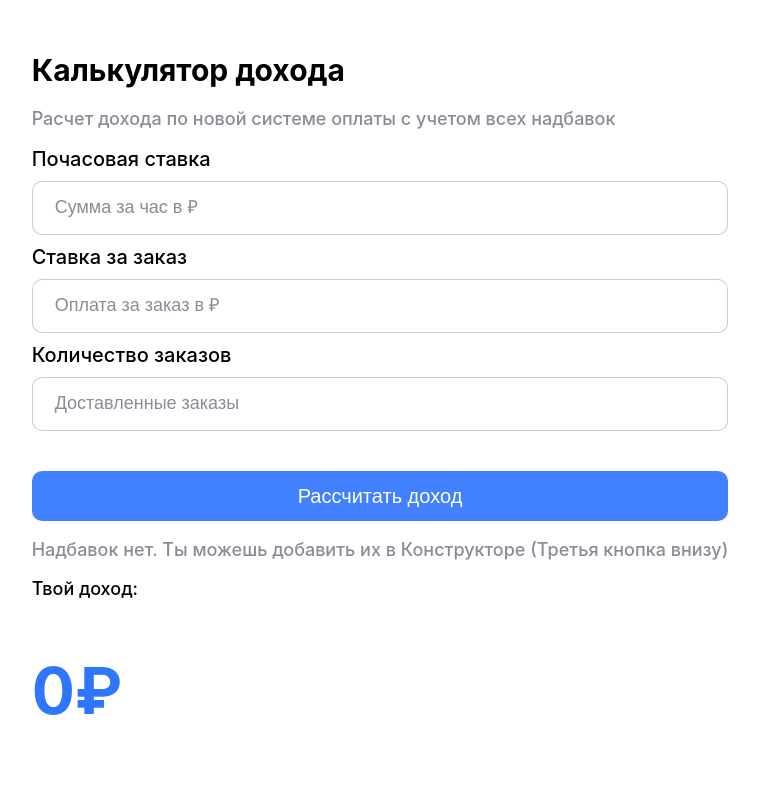
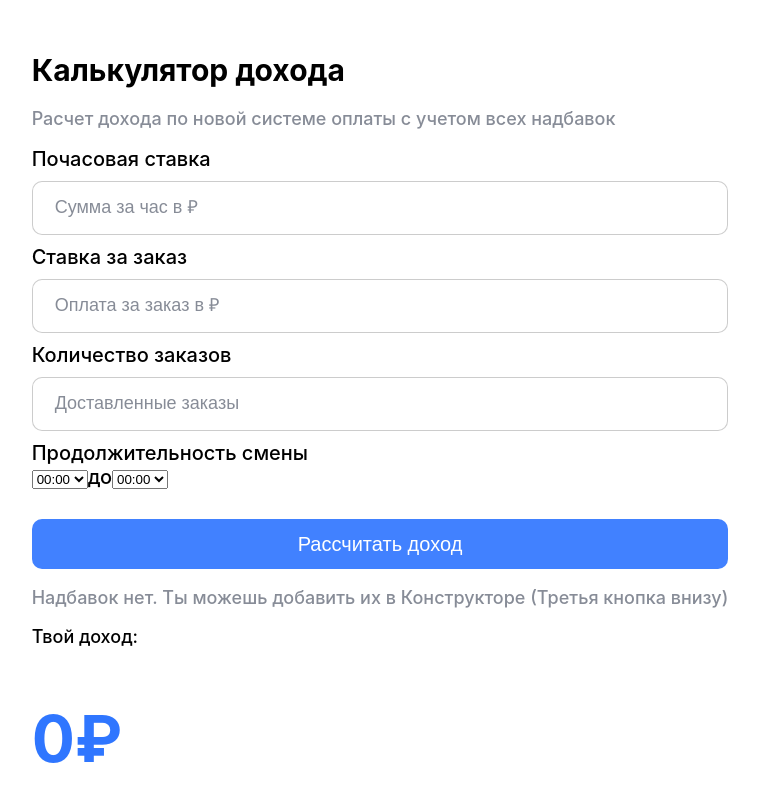
Before and after one commit to JozzyBRNSN/income-calculator-app, a React (Vite) app: page / in a window 1280 px wide. Shown: the top 802 px of the page, without its empty margins (260-1019 px from the left). Built offline with nearby package versions, Linux system fonts and the light colour scheme.

Commit message:
created a function to optimize timing

```diff
--- a/src/components/Form/index.tsx
+++ b/src/components/Form/index.tsx
@@ -1,5 +1,6 @@
 import { useState } from 'react'
 import styles from './index.module.scss'
+import TimeSelect from '../TimeSelect'
 
 const DEFAULT_STATE_FORM = {
 	hourlyRate: '',
@@ -85,54 +86,7 @@ export default function Form() {
 						placeholder='Доставленные заказы'
 					/>
 				</label>
-				{/* <label className={styles.label}>
-				Продолжительность смены
-				<div className={styles.select}>
-					<select className={styles.text}>
-						<option value='1'>07:00</option>
-						<option value='2'>08:00</option>
-						<option value='3'>09:00</option>
-						<option value='4'>10:00</option>
-						<option value='5'>11:00</option>
-						<option value='6'>12:00</option>
-						<option value='7'>13:00</option>
-						<option value='8'>14:00</option>
-						<option value='9'>15:00</option>
-						<option value='10'>16:00</option>
-						<option value='11'>17:00</option>
-						<option value='12'>18:00</option>
-						<option value='13'>19:00</option>
-						<option value='14'>20:00</option>
-						<option value='15'>21:00</option>
-						<option value='16'>22:00</option>
-						<option value='17'>23:00</option>
-						<option value='18'>00:00</option>
-						<option value='19'>01:00</option>
-					</select>
-					до
-					<select className={styles.text}>
-						<option value='1'>07:00</option>
-						<option value='2'>08:00</option>
-						<option value='3'>09:00</option>
-						<option value='4'>10:00</option>
-						<option value='5'>11:00</option>
-						<option value='6'>12:00</option>
-						<option value='7'>13:00</option>
-						<option value='8'>14:00</option>
-						<option value='9'>15:00</option>
-						<option value='10'>16:00</option>
-						<option value='11'>17:00</option>
-						<option value='12'>18:00</option>
-						<option value='13'>19:00</option>
-						<option value='14'>20:00</option>
-						<option value='15'>21:00</option>
-						<option value='16'>22:00</option>
-						<option value='17'>23:00</option>
-						<option value='18'>00:00</option>
-						<option value='19'>01:00</option>
-					</select>
-				</div>
-			</label> */}
+				<TimeSelect />
 				<button
 					onClick={getTotalIncome}
 					type='submit'
--- /dev/null
+++ b/src/components/TimeSelect/index.tsx
@@ -0,0 +1,23 @@
+import styles from './index.module.scss'
+
+export default function TimeSelect() {
+	const timeOptions = Array.from({ length: 24 }, (_, i) => {
+		const hours = String(i < 10 ? `0${i}` : i)
+		return (
+			<option key={i} value={i + 1}>
+				{hours}:00
+			</option>
+		)
+  })
+
+  return (
+		<label className={styles.label}>
+			Продолжительность смены
+			<div className={styles.select}>
+				<select className={styles.text}>{timeOptions}</select>
+				до
+				<select className={styles.text}>{timeOptions}</select>
+			</div>
+		</label>
+	)
+}
```
Also changed, not shown: src/components/TimeSelect/index.module.scss (added).
